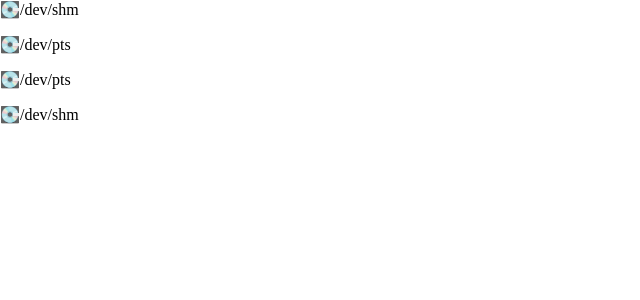
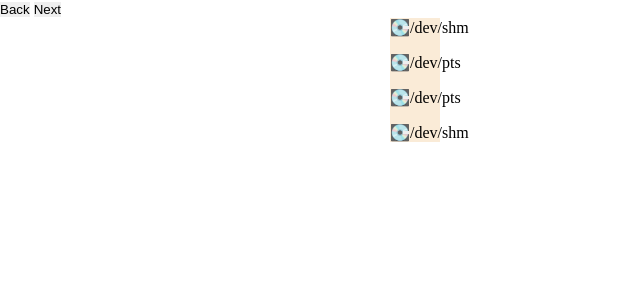
Before and after one commit to ianfleon/kurawalteks, a PHP site: page / in a window 1280 px wide. Shown: the top 300 px of the page, without its empty margins (0-640 px from the left). Run offline with PHP 8.4, Linux system fonts and the light colour scheme.

Commit message:
berhasil pilih dir

```diff
--- a/www/css/style.css
+++ b/www/css/style.css
@@ -37,3 +37,27 @@
 .hidden {
     display: none;
 }
+
+#dir-wrapper {
+    margin: auto;
+    width: 500px;
+    /* background-color: teal; */
+}
+
+#disk-wrapper {
+    width: 50px;
+    background-color: antiquewhite;
+}
+
+#folder-wrapper {
+    width: 400px;
+    background-color: red;
+}
+
+.fi {
+    cursor: pointer;
+}
+
+.fi.fi-selected {
+    background-color: antiquewhite;
+}
--- a/www/js/handler/xhttp.js
+++ b/www/js/handler/xhttp.js
@@ -1,6 +1,6 @@
 function __READ_DIR(dir, callback) {
 
-    console.log(dir);
+    // console.log(dir);
 
     const xhr = new XMLHttpRequest();
 
@@ -22,4 +22,4 @@ function __READ_DIR(dir, callback) {
 
 }
 
-console.log("xhttpJS");
+// console.log("xhttpJS");
--- a/www/test/readdrive.php
+++ b/www/test/readdrive.php
@@ -48,42 +48,46 @@ foreach ($disk_label as $i => $d) {
 
 <link rel="stylesheet" href="css/style.css">
 
-<body>
-    <div id="folder-wrapper">
-        <?php foreach($disk_label as $disk) :?>
-        <div class="disk" onclick="embed_folder(this, '<?= $disk?>')" data-path="<?= $disk?>">💽<?= $disk ?></div>
-        <?php endforeach; ?>
+<body onmousedown="return false" onselectstart="return false">
+
+    <button id="btn_dir_back">Back</button>
+    <button id="btn_dir_next">Next</button>
+
+    <div id="dir-wrapper">
+        <div id="disk-wrapper">
+            <?php foreach($disk_label as $disk) :?>
+            <div class="disk" data-path="<?= $disk?>">💽<?= $disk ?></div>
+            <?php endforeach; ?>
+        </div>
+        <div id="folder-wrapper"></div>
     </div>
 
     <script src="js/handler/xhttp.js"></script>
     <script>
 
-        const folder = document.getElementById('folder-wrapper');
+        const dir_wrapper = document.getElementById('dir-wrapper');
+        const folder_wrapper = document.getElementById('folder-wrapper');
         const disks = document.querySelectorAll('.disk');
 
-        // disks.forEach((disk)=>{
-        //     disk.addEventListener('click', ()=> {
-        //         embed_folder(disk, disk.dataset.path);
-        //     });
-        // });
-
-        function expand_dir(el) {
-            el.firstElementChild.classList.remove('hidden');
-            el.setAttribute('onclick', 'collapse_dir(this)');
-        }
-
-        function collapse_dir(el) {
-            el.firstElementChild.classList.add('hidden');
-            el.setAttribute('onclick', 'expand_dir(this)');
-        }
+        disks.forEach((disk)=>{
+            disk.addEventListener('click', ()=> {
+                embed_folder(disk, disk.dataset.path);
+            });
+        });
 
         function embed_folder(el, folders) {
 
-            el.setAttribute('onclick', 'collapse_dir(this)');
-            const wrap = document.createElement('div');
-            el.appendChild(wrap);
+            let back_dir = folders.split("/");
+            back_dir.pop();
+            back_dir = back_dir.join("/");
+            // console.log(back_dir);
+
+            document.getElementById('btn_dir_back').setAttribute("onclick", "embed_folder(this, '" + back_dir +"')");
 
             __READ_DIR(folders, function (data, dirnow) {
+
+
+                folder_wrapper.innerHTML = "";
 
                 const keys = Object.keys(data);
 
@@ -98,12 +102,19 @@ foreach ($disk_label as $i => $d) {
                     folder_item.classList.add('ml-1');
 
                     folder_item.appendChild(folder_name);
-                    wrap.appendChild(folder_item);
+                    folder_wrapper.appendChild(folder_item);
 
-                    folder_item.setAttribute("onclick", "embed_folder(this, '" + dirnow +'/'+ data[k] + "')");
+                    folder_item.setAttribute("ondblclick", "embed_folder(this, '" + dirnow +'/'+ data[k] + "')");
+
+                    folder_item.addEventListener('click', function() {
+                        folder_item.parentNode.childNodes.forEach(function(n) {
+                            n.classList.remove('fi-selected');
+                        });
+                        folder_item.classList.add('fi-selected');
+                    });
 
                     // folder_item.addEventListener('click', function() {
-                    //     folder_item.setAttribute('onclick', 'collapse_dir()');
+                    //     folder_item.setAttribute('ondblclick', 'collapse_dir()');
                     //     embed_folder(folder_item, dirnow + '/' + data[k]);
                     // });
 
```
Also changed, not shown: www/test/lokal.html (added, +32 -0 lines), www/test/windowbaru.php (added).
